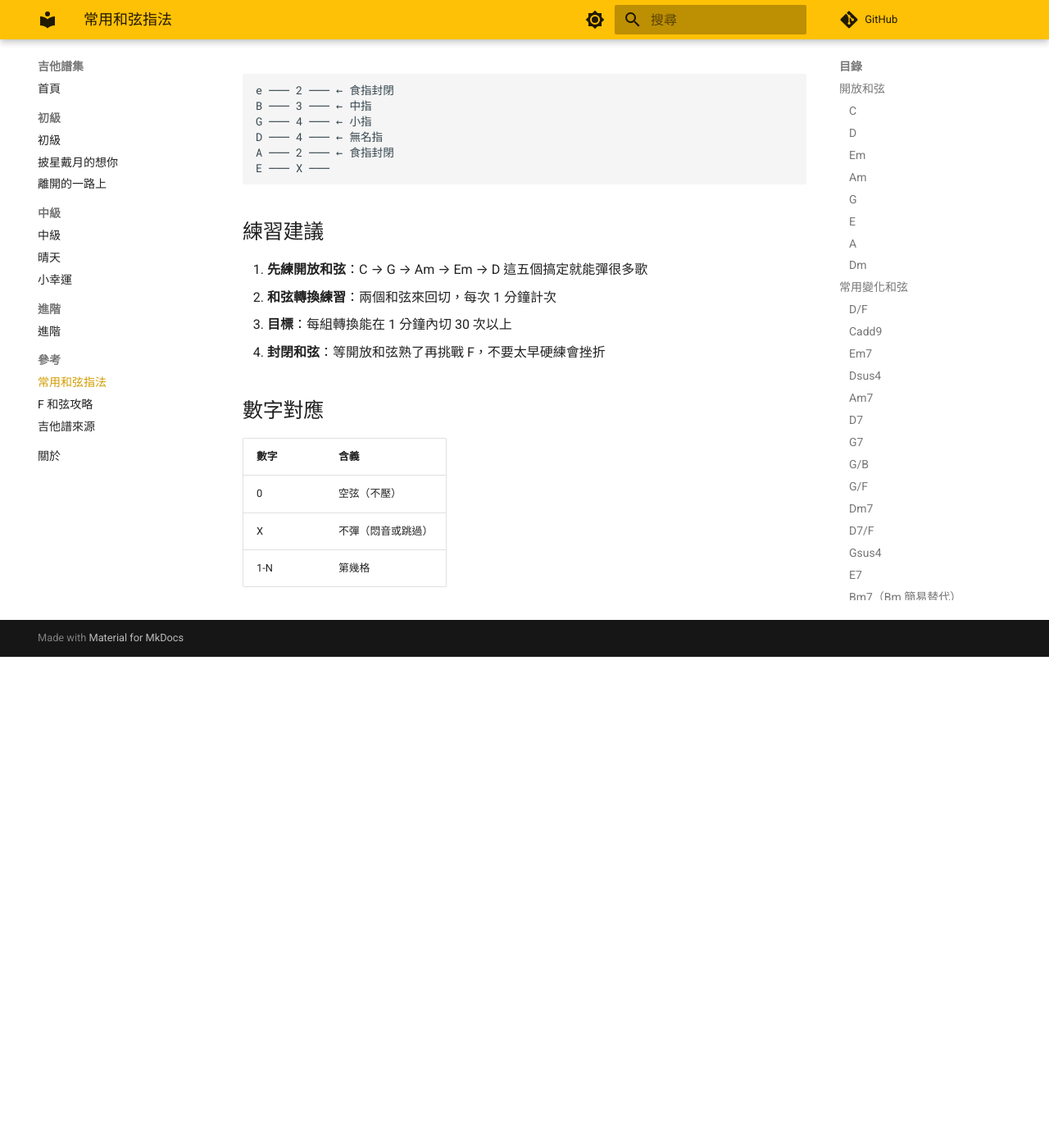
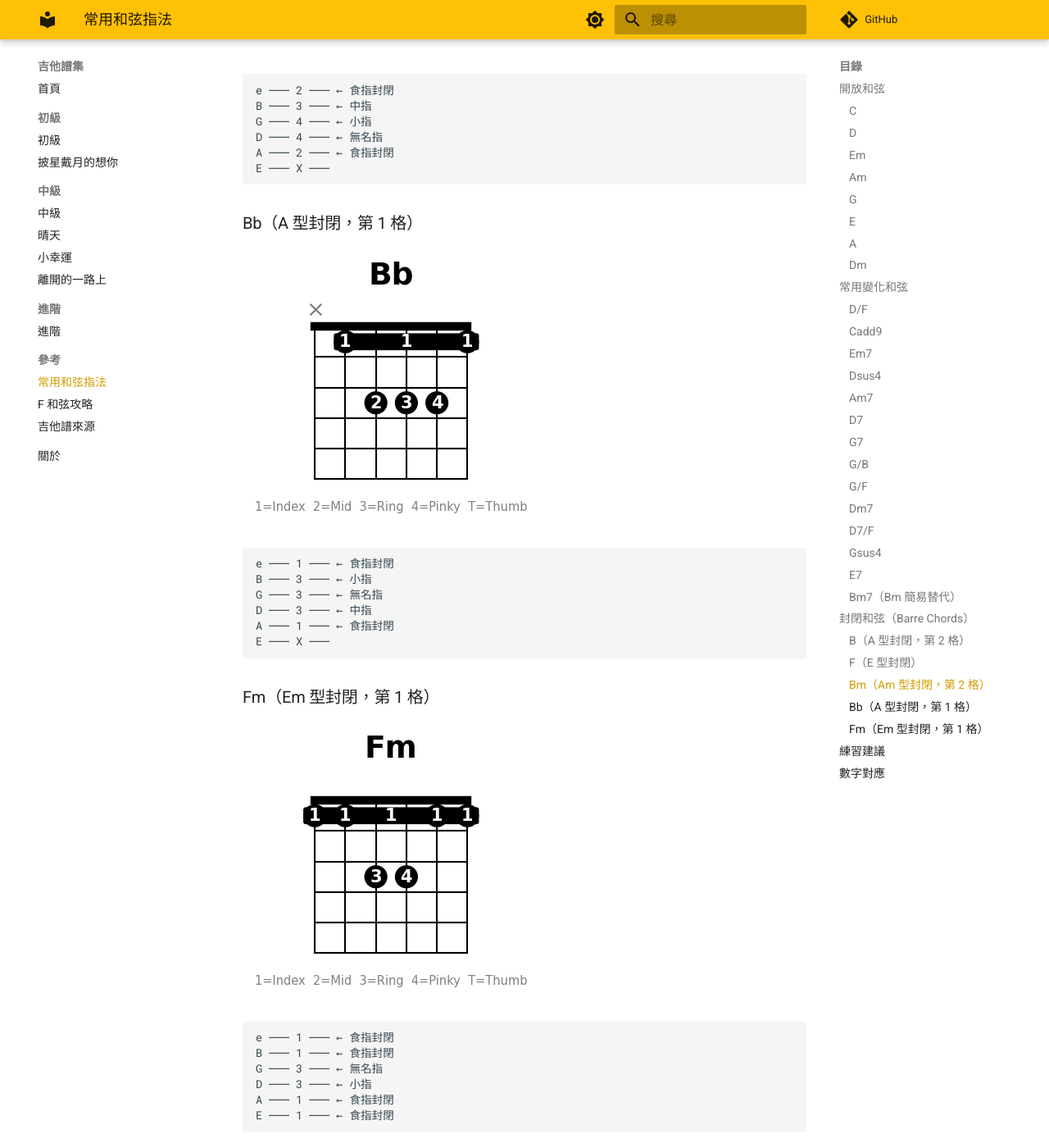
Before and after one commit to justmaker/guitar-scores, an MkDocs documentation site: the page built from docs/reference/chords.md, in a window 1280 px wide and 1400 px high, scrolled down 14640 px. Shown: the whole window at 82% size. Built offline with MkDocs 1.6.1 and Material for MkDocs 9.7.7, drawn with Linux system fonts in a browser that asks for light colours; comment, search, counter and statistics services are not loaded; before the commit the page ends 15441 px from its top, so only the background shows below that; some of the changed lines change nothing that is shown.

Commit message:
fix: 離開的一路上改為91譜版本 + 新增Bb/Fm和弦 + 移至中級

````diff
--- a/docs/beginner/li-kai-de-yi-lu-shang.md
+++ /dev/null
@@ -1,122 +0,0 @@
----
-tags:
-  - 難度-初級
-  - 刷弦
----
-
-# 離開的一路上 - 理想混蛋
-
-| 資訊 | |
-|------|------|
-| 原調 | E |
-| Play | C / Am |
-| Capo | 4 |
-| BPM | 82 |
-| 拍號 | 4/4 |
-
-參考來源：網路譜整理（91 譜暫未收錄）
-
-## 使用和弦
-
-[C](../reference/chords.md#c), [G](../reference/chords.md#g), [Am](../reference/chords.md#am), [F](../reference/chords.md#f), [Em](../reference/chords.md#em)
-
-## 刷法與指法
-
-```
-参考刷法：↓ · ↓↑ · ↑↓↑
-参考指法：T1 21 31 21
-```
-
-## 前奏
-
-```
-| C | G | Am | F |
-| C | G | Am | F |
-```
-
-## 主歌一
-
-```
-|C          |G          |Am         |F          |
- 一個人走在  離開的一路上  肩上的行囊  裝著你給的傷
-
-|C          |G          |Am         |F          |
- 路燈拉長了  我孤單的模樣  眼淚掉下來  卻不敢回頭望
-```
-
-## 主歌二
-
-```
-|C          |G          |Am         |F          |
- 曾經以為的  天長和地久  原來只不過  是一場夢
-
-|C          |G          |Am         |F          |
- 你說的永遠  怎麼那麼短  短到來不及  好好說再見
-```
-
-## 預副歌
-
-```
-|Am         |Em         |F          |G          |
- 也許是我不夠好  留不住你的心跳
- 也許是緣分太少  才讓幸福遲到
-```
-
-## 副歌
-
-```
-|C          |G          |Am         |F          |
- 離開的一路上  我學著遺忘  把你放在心裡  最深的地方
-
-|C          |G          |Am         |F          |
- 離開的一路上  我學著堅強  就算眼淚流光  也要笑著離場
-
-|Am         |Em         |F          |G          |
- 也許有一天  我會在遠方  想起你的時候  還是會心痛
-
-|F          |G          |C          |
- 但我知道  我會好好的  一個人走下去
-```
-
-## 間奏
-
-```
-| C | G | Am | F |
-```
-
-## 最終副歌
-
-```
-|C          |G          |Am         |F          |
- 離開的一路上  我學著遺忘  把你放在心裡  最深的地方
-
-|C          |G          |Am         |F          |
- 離開的一路上  我學著堅強  就算眼淚流光  也要笑著離場
-
-|Am         |Em         |F          |G          |
- 也許有一天  我會在遠方  想起你的時候  還是會心痛
-
-|F          |G          |C          |
- 但我知道  我會好好的  一個人走下去
-```
-
-## 尾奏
-
-```
-| C | G | Am | F | C |
-```
-
-## 歌曲結構
-
-```
-前奏 → 主歌1 → 主歌2 → 預副歌 → 副歌 →
-間奏 → 主歌 → 預副歌 → 最終副歌 → 尾奏
-```
-
-## 練習筆記
-
-- Capo 4，實際用 C, G, Am, F, Em 五個開放和弦，非常適合初學
-- 節奏是慢板抒情，右手可以用分解和弦或輕柔刷弦
-- C → G → Am → F 是經典四和弦進行（1-5-6-4），跟「披星戴月的想你」相似
-- 預副歌加入 Em，注意 Am → Em 的轉換（只差一根手指）
-- F 可先用 Fmaj7 替代（參考 [F 和弦攻略](../reference/f-chord.md)）
--- /dev/null
+++ b/docs/intermediate/li-kai-de-yi-lu-shang.md
@@ -0,0 +1,92 @@
+---
+tags:
+  - 難度-中級
+  - 刷弦
+---
+
+# 離開的一路上 - 理想混蛋
+
+| 資訊 | |
+|------|------|
+| 原調 | D |
+| Play | D（91 譜預設） |
+| Capo | 2（Play C） |
+| BPM | 64 |
+| 拍號 | 4/4 |
+
+參考來源：[91譜](https://www.91pu.com.tw/song/2024/0116/16256.html)
+
+## 使用和弦
+
+[C](../reference/chords.md#c), [Bb](../reference/chords.md#bb), [F](../reference/chords.md#f), [Am](../reference/chords.md#am), [Fm](../reference/chords.md#fm), [G](../reference/chords.md#g), [Gsus4](../reference/chords.md#gsus4), [Dm7](../reference/chords.md#dm7)
+
+## 刷法與指法
+
+```
+参考刷法：X ↑--↓ -↓↑↓ ↑-↑↓
+参考指法：T1 21 31 21
+```
+
+## 前奏
+
+```
+|C    |Bb    |F    |F    |
+```
+
+## 主歌
+
+```
+|C          |Am         |F          |
+1.背影 逐漸拉開距離  告別 所有 與你有關 的風景  我很努力
+▲2.清醒 在無人的島嶼  明白 我和你 不過就是一場夢境  別輸不起
+
+|Fm    G    |
+1.回憶的雨裡 忍住淚向前進
+2.揹起了傷心 終究要向前進
+```
+
+## 預副歌
+
+```
+|C          |Am         |
+ 愛不再是選擇題  當你已經選擇你
+
+|F          |Gsus4  G   |
+1.再多深刻的曾經 都破碎支離  我只剩下我自己
+2.那些愛過的證據 都失去蹤影  還有什麼能失去
+```
+
+## 副歌
+
+```
+|C          |Am         |
+★離開的一路上 我沒忘記  你微笑的臉龐 好像是在告訴
+
+|F     C    |Dm7    G   |
+ 著我 不應該為誰哭  可能你一個人 比較幸福
+
+|C          |Am         |
+ 離開的一路上 反覆想起  燦爛的星空下 對彼此許下過
+
+|F     C    |Dm7    G   |
+ 什麼 天真的美麗  今後誰也別提起
+```
+
+## 歌曲結構
+
+```
+前奏 → 主歌1 → 預副歌 → 副歌 →
+間奏1 (|C |Am |F |F G |) → 回▲主歌2 → 預副歌 → 副歌 →
+間奏2 (|C(2拍) |Bb |F |C |Bb |) → |C |F |Am |Gsus4 G | → 回★副歌 →
+尾奏 (|C |Am |F |F G |C |C |) 誰也別提起
+```
+
+## 練習筆記
+
+- 原調 D，91 譜顯示 Capo 2 用 C 調指型
+- 有 Bb 和 Fm 兩個封閉和弦，難度歸中級
+- Bb 可用 A 型封閉第一格（x13331）
+- Fm 是 Em 型封閉第一格（133111），出現在主歌過渡處很短
+- Fm → G 的轉換是難點，可以先慢練
+- 副歌的 F → C → Dm7 → G 進行很順，多練幾遍就熟
+- 速度只有 64 BPM，很慢的抒情，適合練表情和力度控制
--- a/docs/reference/chords.md
+++ b/docs/reference/chords.md
@@ -313,6 +313,30 @@
 E ─── X ───
 ```
 
+### Bb（A 型封閉，第 1 格） {#bb}
+![Bb](img/bb.png)
+
+```
+e ─── 1 ─── ← 食指封閉
+B ─── 3 ─── ← 小指
+G ─── 3 ─── ← 無名指
+D ─── 3 ─── ← 中指
+A ─── 1 ─── ← 食指封閉
+E ─── X ───
+```
+
+### Fm（Em 型封閉，第 1 格） {#fm}
+![Fm](img/fm.png)
+
+```
+e ─── 1 ─── ← 食指封閉
+B ─── 1 ─── ← 食指封閉
+G ─── 3 ─── ← 無名指
+D ─── 3 ─── ← 小指
+A ─── 1 ─── ← 食指封閉
+E ─── 1 ─── ← 食指封閉
+```
+
 ## 練習建議
 
 1. **先練開放和弦**：C → G → Am → Em → D 這五個搞定就能彈很多歌
--- a/mkdocs.yml
+++ b/mkdocs.yml
@@ -49,11 +49,11 @@
   - 初級:
     - beginner/index.md
     - 披星戴月的想你: beginner/pi-xing-dai-yue.md
-    - 離開的一路上: beginner/li-kai-de-yi-lu-shang.md
   - 中級:
     - intermediate/index.md
     - 晴天: intermediate/qing-tian.md
     - 小幸運: intermediate/xiao-xing-yun.md
+    - 離開的一路上: intermediate/li-kai-de-yi-lu-shang.md
   - 進階:
     - advanced/index.md
   - 參考:
````
Also changed, not shown: docs/reference/img/bb.png (added), docs/reference/img/fm.png (added).
